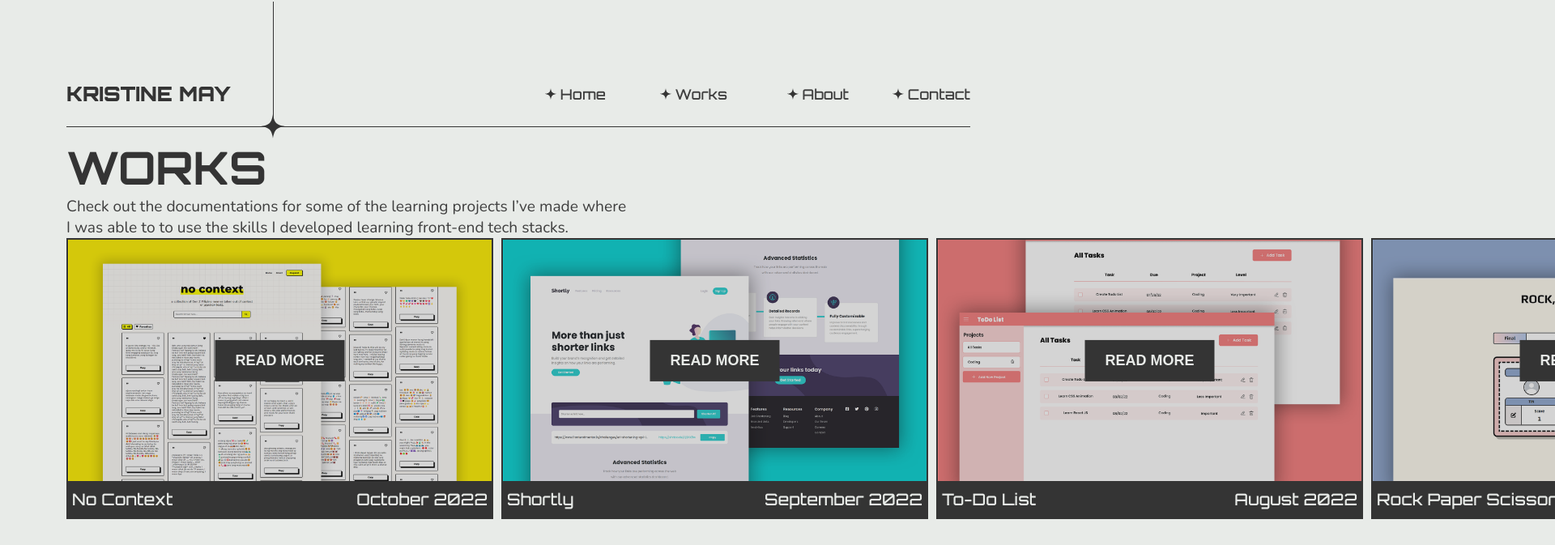
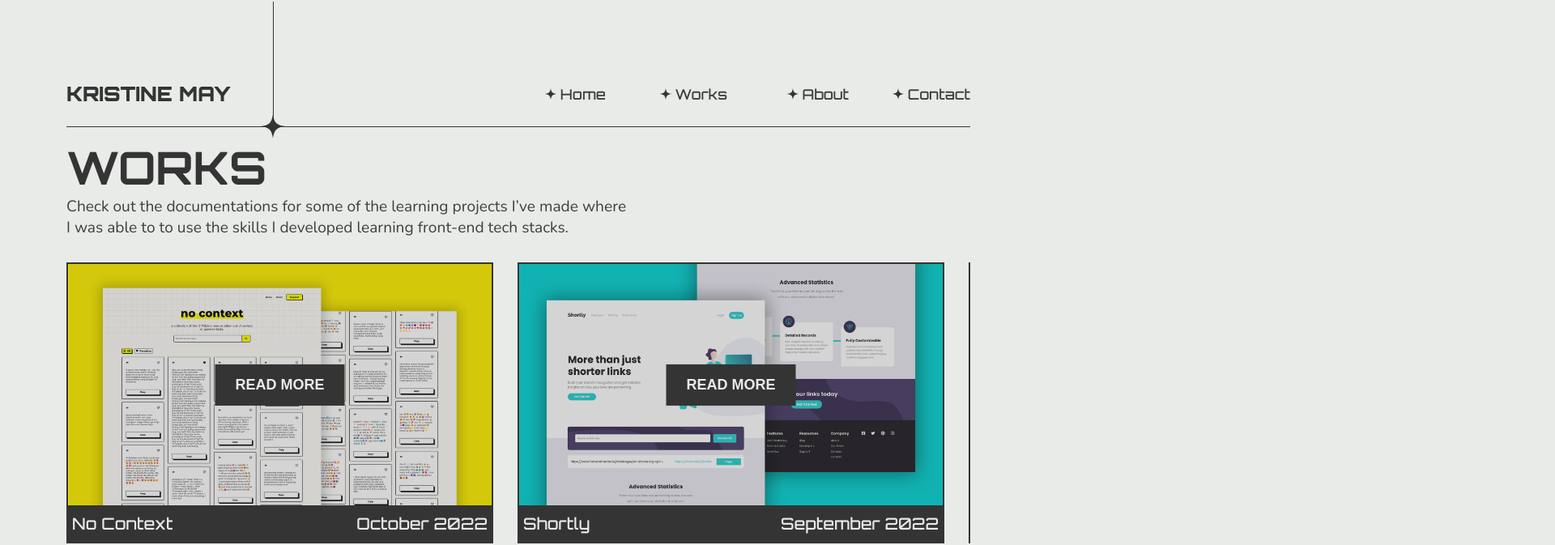
Before and after one commit to sn-tin/frontendkristine, a React (Create React App) app: page /works in a window 1280 px wide. Shown: the top 673 px of the page at 81% size, 1920 px wide, since content can reach past the window. Built offline with nearby package versions, Linux system fonts and the light colour scheme.

Commit message:
Working slider - Rename to carousel and inner carousel - Redo styles for both carousel and inner carousel

```diff
--- a/src/components/Works/Works.js
+++ b/src/components/Works/Works.js
@@ -1,6 +1,6 @@
 import works from "./worksData";
 import Cards from "./WorkCards";
-import { WorkTexts, CardFlex } from "./Works.styles";
+import { Carousel, WorkTexts, InnerCarousel } from "./Works.styles";
 import { useState, useRef, useEffect } from "react";
 
 const Works = () => {
@@ -23,11 +23,11 @@ const Works = () => {
                 <h1>Works</h1>
                 <p>Check out the documentations for some of the learning projects I’ve made where I was able to to use the skills I developed learning front-end tech stacks.</p>
             </WorkTexts>
-            <div ref={carousel} className="carousel" style={{width: "100rem"}}>
-                <CardFlex drag="x" dragConstraints={{right: 0, left: -width}} whileTap={{cursor: "grabbing"}} >
+            <Carousel ref={carousel} className="carousel">
+                <InnerCarousel drag="x" dragConstraints={{right: 0, left: -width }} className="inner-carousel">
                     {workCards}
-                </CardFlex>
-            </div>
+                </InnerCarousel>
+            </Carousel>
         </section>
     )
 }
--- a/src/components/Works/Works.styles.js
+++ b/src/components/Works/Works.styles.js
@@ -3,8 +3,6 @@ import { devices, theme } from "../../styles";
 import { motion } from "framer-motion";
 
 const WorkTexts = styled.div`
-    /* width: 100%;
-    max-width: 1216px; */
     margin: 0 auto;
     h1 {
         font-size: ${theme.heading.smaller};
@@ -16,29 +14,22 @@ const WorkTexts = styled.div`
     }
 `
 
-const CardFlex = styled(motion.div)`
-    /* display: flex;
-    flex-direction: column;
-    position: relative;
-    overflow-x: hidden;
-    margin: 30px 0;
-    gap: 20px;
-    @media screen and (${devices.laptop}) {
-       flex-direction: row;
-       margin: 30px 0 0;
-       gap: 40px;
-    } */
-    display: inline-flex;
+const Carousel = styled(motion.div)`
     overflow: hidden;
-    position: relative;
-    gap: 10px;
+    cursor: grab;
 `
 
-const CardsWrapper = styled.div`
+const InnerCarousel = styled(motion.div)`
+    display: inline-flex;
+    gap: 30px;
+`
+
+const CardsWrapper = styled(motion.div)`
     display: flex;
     flex-direction: column;
     width: 300px;
-    margin: 0 auto;
+    max-width: 527px;
+    margin: 30px auto;
     border: 2px solid ${theme.colors.dark};
     position: relative;
     @media screen and (${devices.laptop}) {
@@ -179,4 +170,4 @@ const SubTopics = styled.div`
     }
 `
 
-export { WorkTexts, CardFlex, CardsWrapper, CardImg, Overlay, ReadButton, DetailsWrapper, ArticleWrapper, ArticleImage, ArticleMainText, FlexButtons, BorderButton, SolidButton, SubTopics }
+export { WorkTexts, Carousel, InnerCarousel, CardsWrapper, CardImg, Overlay, ReadButton, DetailsWrapper, ArticleWrapper, ArticleImage, ArticleMainText, FlexButtons, BorderButton, SolidButton, SubTopics }
```
